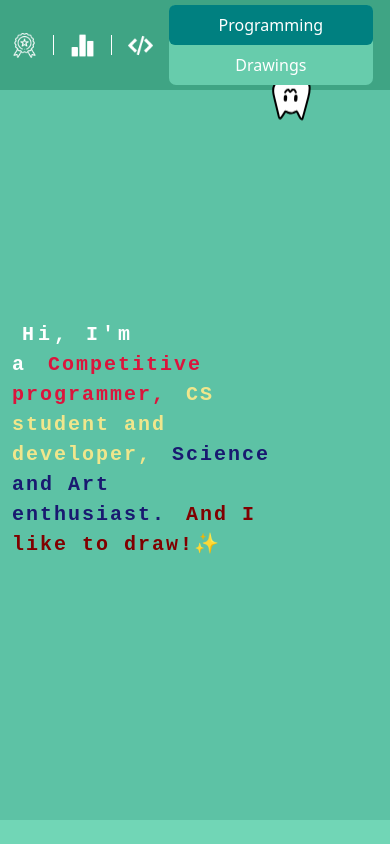
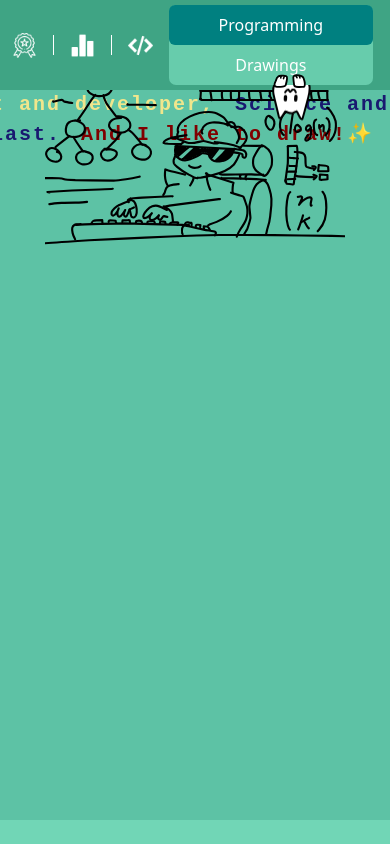
Before and after one commit to L-Anghelo-Chinchilla/portfolio, a React (Create React App) app: page / in a window 390 px wide. Shown: the top 844 px of the page. Built offline with nearby package versions, Linux system fonts and the light colour scheme.

Commit message:
responsive fix

```diff
--- a/src/components/Presentation.js
+++ b/src/components/Presentation.js
@@ -17,23 +17,22 @@ const BigP = styled.span`
 
 const Parent = styled.div`
 position: relative;
-top: 0;
-left: 0;
-width: 30vw;
-@media screen and (max-width:900px){
+width: max( 30vw , 300px ) ;
+height: auto ;
+/* @media screen and (max-width:900px){
        display :none ;
-}
+} */
 // 'height': '30vw'
 `
 
 
 const Simage = styled.img`
-    position: ${props => props.pos};
+    position:absolute;
     top:0;
     left:0;
-    width:400px;
+    width:100%;
     display:inline-block;
-    animation-duration:4s;
+    animation-duration:5s;
     animation-delay: ${props => props.i};
     animation-timing-function: linear;
     animation-name: woosh;
@@ -41,42 +40,47 @@ const Simage = styled.img`
     opacity: 0;
 
   @keyframes woosh {
-    0% {
-      opacity: 0.0;
+    0%,50%,100% {
+      opacity: 0;
     }
-    10%{
+    10%,40%{
       opacity: 100;
     }
-    40%{
-        opacity: 100;
-    }
-    50%{
-        opacity: 0;
-    }
-    100%{
-        opacity: 0;
-    }
+
   }
   `
+
+const InvRow = styled(Row)`
+    display: flex;
+    align-content: center;
+    justify-content: center;
+    @media only screen and (max-width: 900px) {
+        flex-direction: column;
+        align-items: center;
+        justify-content: center;
+  }
+
+`
+
 
 
 const Presentation = () => {
     return (
 
-        <Container style={{ 'display': 'flex', 'align-items': 'center', 'height': '90vh' }}>
-            <Row classname="justify-content-center">
-                <Col style={{ 'width': '70vw'  }}>
+        <Container style={{ 'display': 'flex', 'justify-content': 'center', 'height': '90vh' }}>
+            <InvRow className='flex'>
+                <Parent >
+                <Simage i={"0s"} src={prog} />
+                <Simage i={"2.5s"} src={dib}   />
+                </Parent>
+                <Col style={{ 'width': 'max(70vw , 600px)' , 'justify-content':'center'  , 'align-items':'center'}}>
                     <BigP color="white" sp="4px" >Hi, I'm a</BigP>
                     <BigP color="crimson" sp="2px" >Competitive programmer,</BigP>
                     <BigP color="khaki" sp="2px">CS student and developer,</BigP>
                     <BigP color="midnightblue" sp="2px">Science and Art enthusiast.</BigP>
                     <BigP color="maroon" sp="2px">And I like to draw!✨ </BigP>
                 </Col>
-                <Parent >
-                <Simage pos={"relative"} i={"0s"} src={prog} />
-                <Simage pos={"absolute"} i={"2s"} src={dib}   />
-                </Parent>
-            </Row>
+            </InvRow>
         </Container>
     );
 }
--- a/src/components/SillyCat.js
+++ b/src/components/SillyCat.js
@@ -1,9 +1,11 @@
 
 import styled from "styled-components";
 import catvg from "../media/catvg.svg";
+import pawsvg from "../media/pawsvg.svg";
+
 const Cat = styled.img`
     position: absolute;
-    animation: show 9s linear 0s  infinite forwards;
+    animation: show 9s ease-out 0s  infinite forwards;
     height: 90%;
     z-index: -100;
     margin:0px 50%;
@@ -12,30 +14,48 @@ const Cat = styled.img`
     }
 
     @keyframes show {
-        0%{
+
+        0%,35%,100%{
             transform: translateY(-99%);
         }
-        25%{
-            transform: translateY(-99%);
-        }
-        50%{
+        50%,95%{
             transform: translateY(-1%);
         }
-        95%{
-            transform: translateY(-1%);
-        }
-        100%
-        {
-            transform: translateY(-99%);
-        }
+
+
     }
 
 
 
 `
+const Paws = styled.img`
+    position: absolute;
+    animation: blink 9s linear 0s  infinite forwards;
+    visibility: hidden;
+    height: 90%;
+    z-index: 100;
+    margin:0px 50%;
+    transform: translateY(-90%);
+    @media screen and (max-width:900px){
+        margin :0px ;
+    }
+
+    @keyframes blink {
+        47% , 92%{
+            visibility: hidden;
+
+        }
+        72% , 80%{
+            visibility: visible;
+        }
+
+
+    }
+`
 const SillyCat = () =>
 {
     return (<>
+    <Paws src={pawsvg} />
     <Cat src={catvg}/>
     </>) ;
 }
```
Also changed, not shown: src/media/pawsvg.svg (added).
